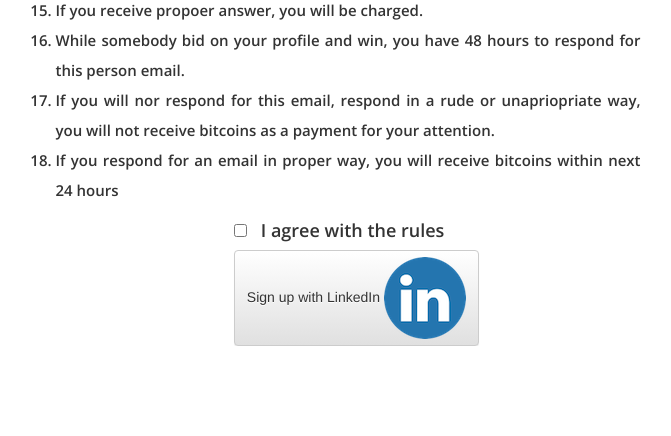
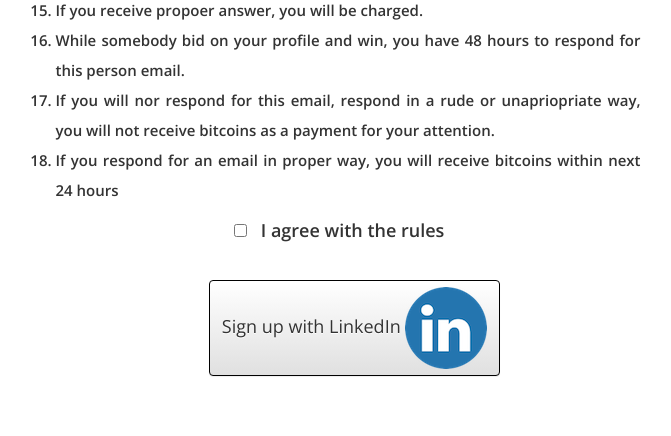
Before and after one commit to jakozaur/ozaur, a Flask app: page /signup in a window 1280 px wide. Shown: the part 866-1302 px from the top of the page, without its empty margins (312-983 px from the left). Before the commit the page ends 1212 px from the top, so only its background shows below. Run offline with Flask 2, Linux system fonts and the light colour scheme; some libraries are stand-ins or nearby versions; some web fonts are replaced.

Commit message:
Sign up button styled.

```diff
--- a/static/css/style.css
+++ b/static/css/style.css
@@ -179,3 +179,10 @@ label {
 .gosia {
     margin-bottom: 50px;
 }
+
+#sign-up-button {
+    margin: 30px 30px 60px -25px;
+    border: 1px solid black;
+    font-size: 18px;
+    font-family: 'Open Sans', sans-serif;
+}
--- a/templates/team.html
+++ b/templates/team.html
@@ -25,7 +25,7 @@
             <div>
         </nav>
         <div class="row header">
-            <div class="col-xs-10 col-xs-offset-2 col-sm-5 col-sm-offset-4 col-md-5 col-md-offset-4 col-lg-4 col-lg-offset-4">
+            <div class="col-xs-8 col-xs-offset-2 col-sm-5 col-sm-offset-4 col-md-5 col-md-offset-4 col-lg-4 col-lg-offset-4">
                 <h1>Our dream team</h1>
             </div>
         </div>
```
